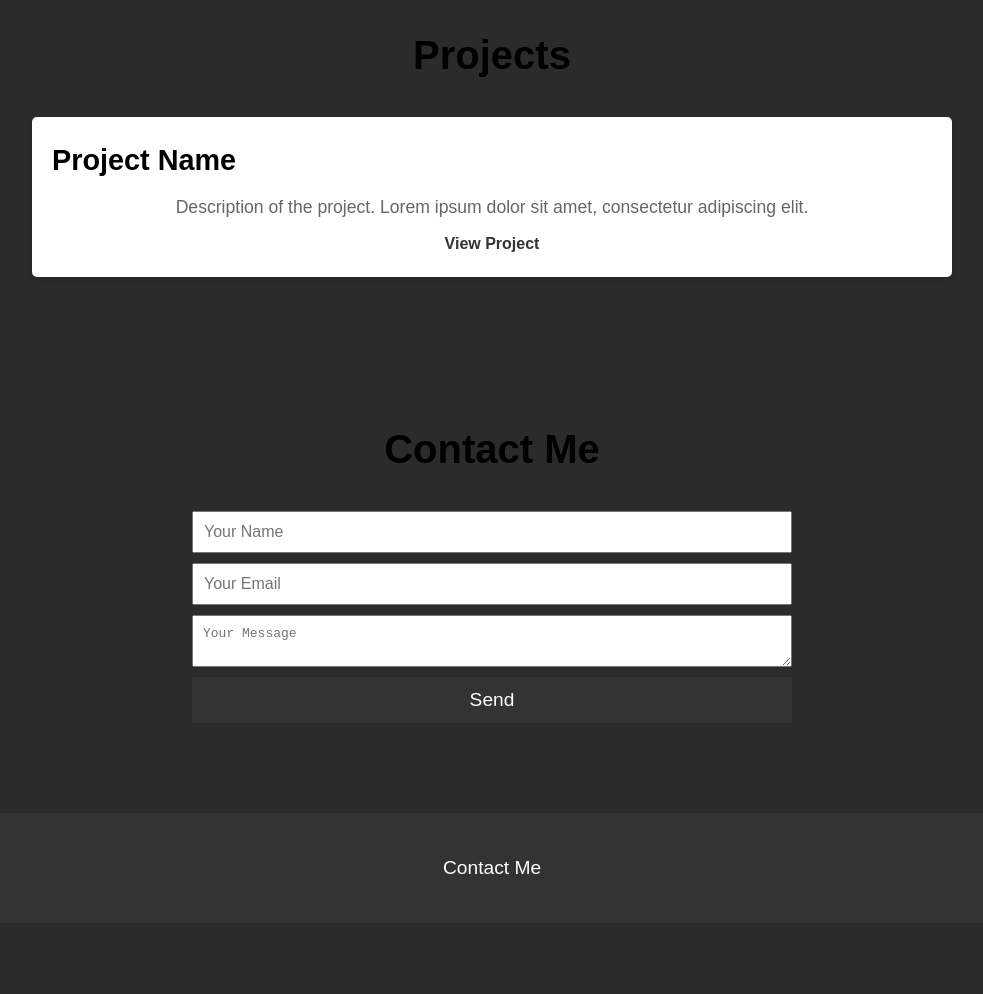
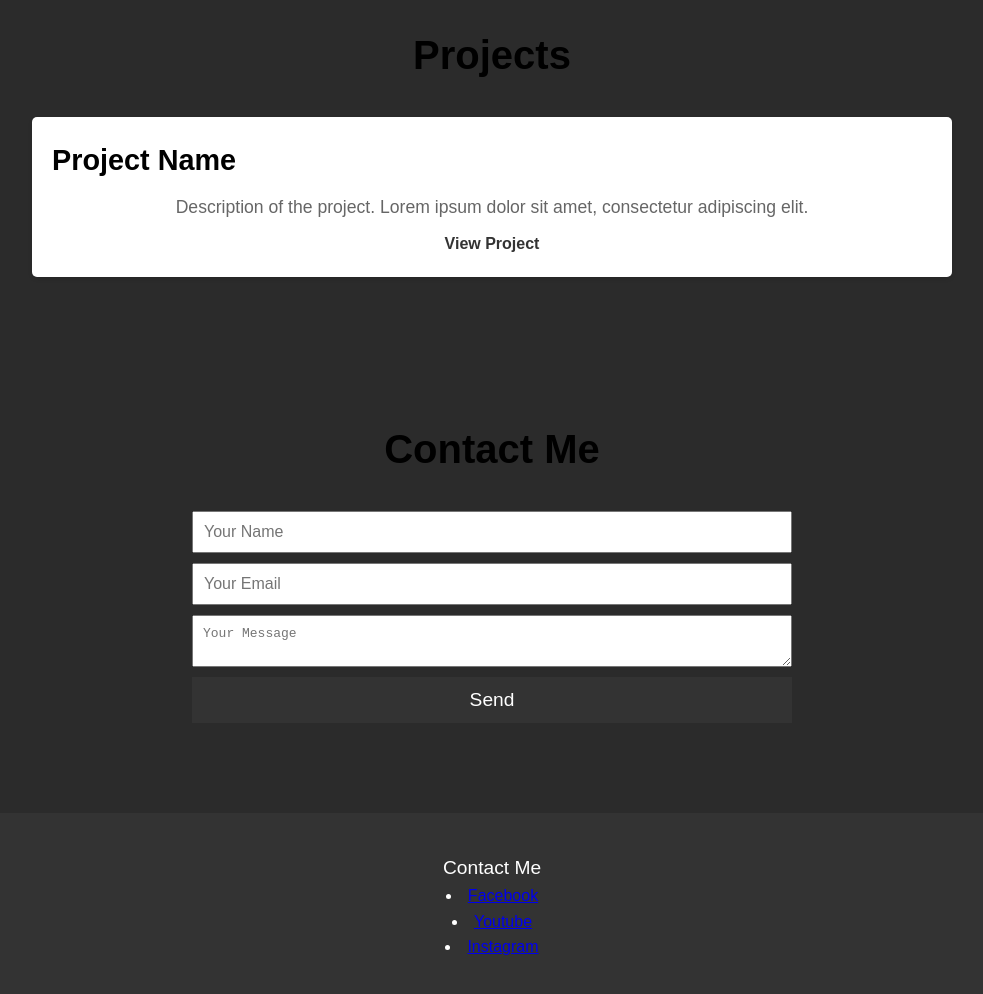
Before and after one commit to chakhritport/chakhritlu.github.io, a plain HTML site: page index.html in a window 1280 px wide. Shown: the part 302-1296 px from the top of the page, without its empty margins (148-1131 px from the left). Before the commit the page ends 1225 px from the top, so only its background shows below. Drawn offline with Linux system fonts and the light colour scheme.

Commit message:
Add initial HTML file for portfolio

```diff
--- a/index.html
+++ b/index.html
@@ -57,6 +57,9 @@
     <footer>
         <div class="container">
             <p>Contact Me</p>
+            <li><a href="https://www.facebook.com/profile.php?id=100060603429565" target="_blank">Facebook</a></li>
+            <li><a href="https://www.youtube.com/@samerraiChannel" target="_blank">Youtube</a></li>
+            <li><a href="https://www.instagram.com/chakhrit1/" target="_blank">Instagram</a></li>
         </div>
     </footer>
 </body>
```
